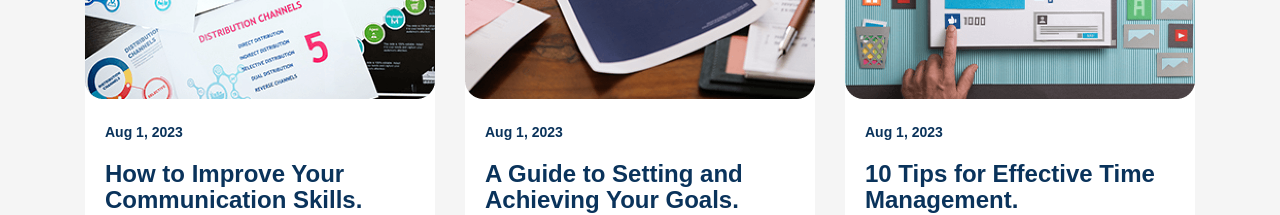
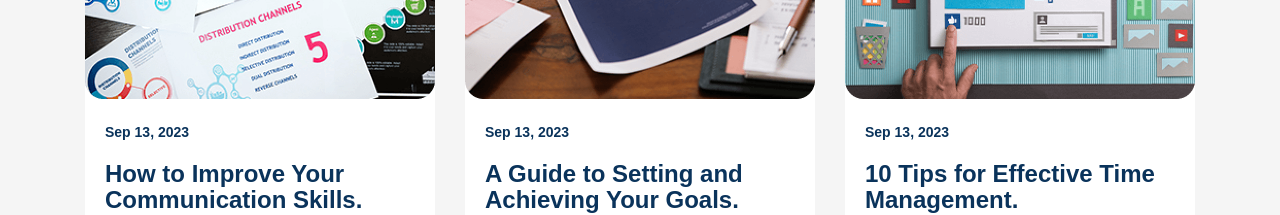
Before and after one commit to Sharing2learn/nirman1, a plain HTML site: page index.html in a window 1280 px wide. Shown: the part 4380-4595 px from the top of the page. Drawn offline with nearby package versions, Linux system fonts and the light colour scheme.

Commit message:
index.html

```diff
--- a/index.html
+++ b/index.html
@@ -353,7 +353,7 @@
                             <img src="assets/images/Blogs/img-1-1.png" alt="" class="img-fluid object-fit-cover">
                         </div>
                           <div class="block-content">
-                            <span class="date mt-2">Aug 1, 2023</span>
+                            <span class="date mt-2">Sep 13, 2023</span>
                             <a class="mt-3 mb-3">How to Improve Your Communication Skills.</a>
                             <p>Lorem ipsum dolor sit amet, consectetur adipisicing elit, sed do, consectetur adipisicing elit.</p>
                           </div>
@@ -365,7 +365,7 @@
                         <img src="assets/images/Blogs/img-3-1.png" alt="" class="img-fluid object-fit-cover">
                     </div>
                     <div class="block-content">
-                      <span class="date mt-2">Aug 1, 2023</span>
+                      <span class="date mt-2">Sep 13, 2023</span>
                       <a class="mt-3 mb-3">A Guide to Setting and Achieving Your Goals.</a>
                       <p>Lorem ipsum dolor sit amet, consectetur adipisicing elit, sed do, consectetur adipisicing elit.</p>
                     </div>
@@ -377,7 +377,7 @@
                         <img src="assets/images/Blogs/img-4-1.png" alt="" class="img-fluid object-fit-cover">
                     </div>
                     <div class="block-content">
-                      <span class="date mt-2">Aug 1, 2023</span>
+                      <span class="date mt-2">Sep 13, 2023</span>
                       <a class="mt-3 mb-3">10 Tips for Effective Time Management.</a>
                       <p>Lorem ipsum dolor sit amet, consectetur adipisicing elit, sed do, consectetur adipisicing elit.</p>
                     </div>
```
